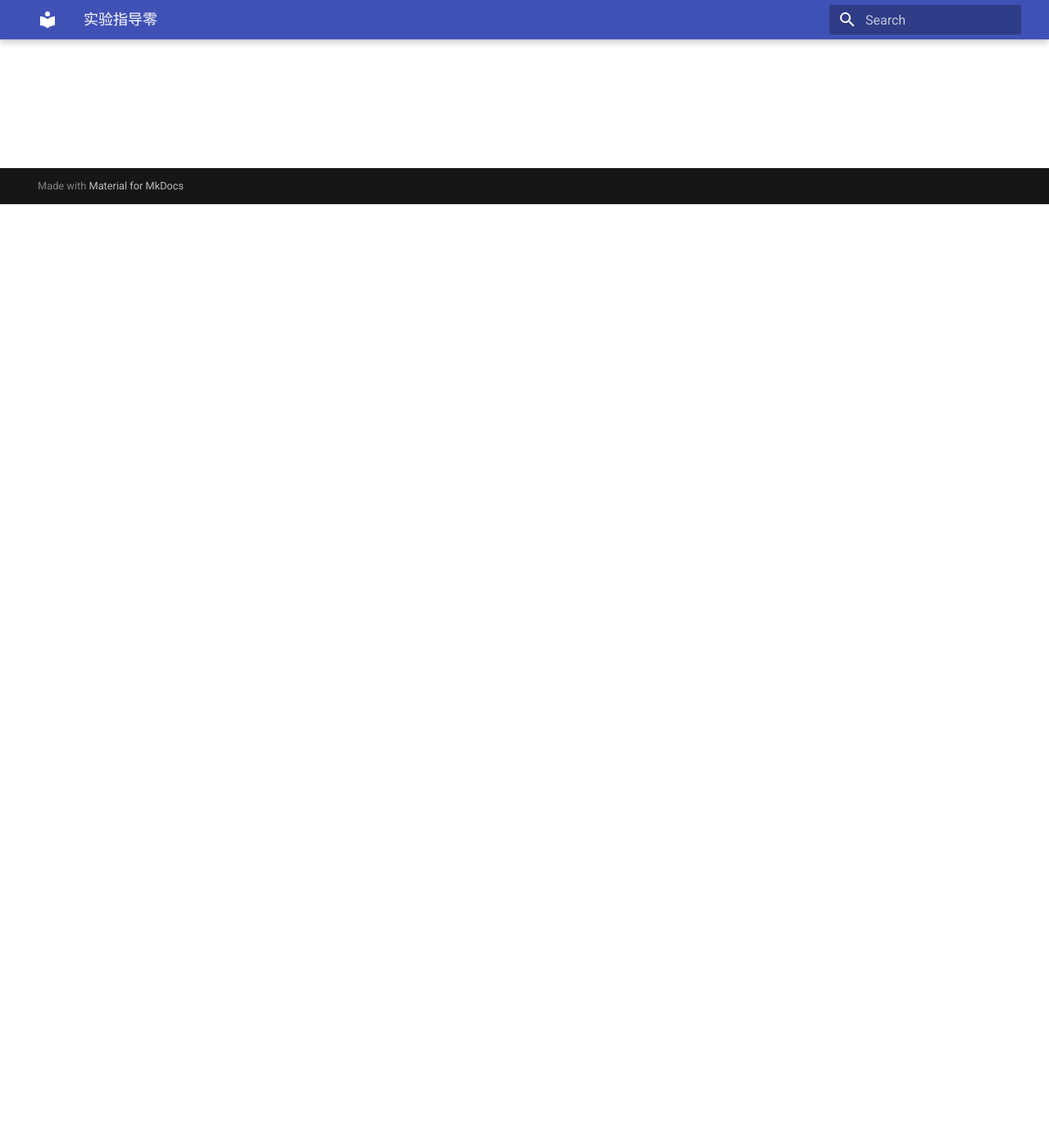
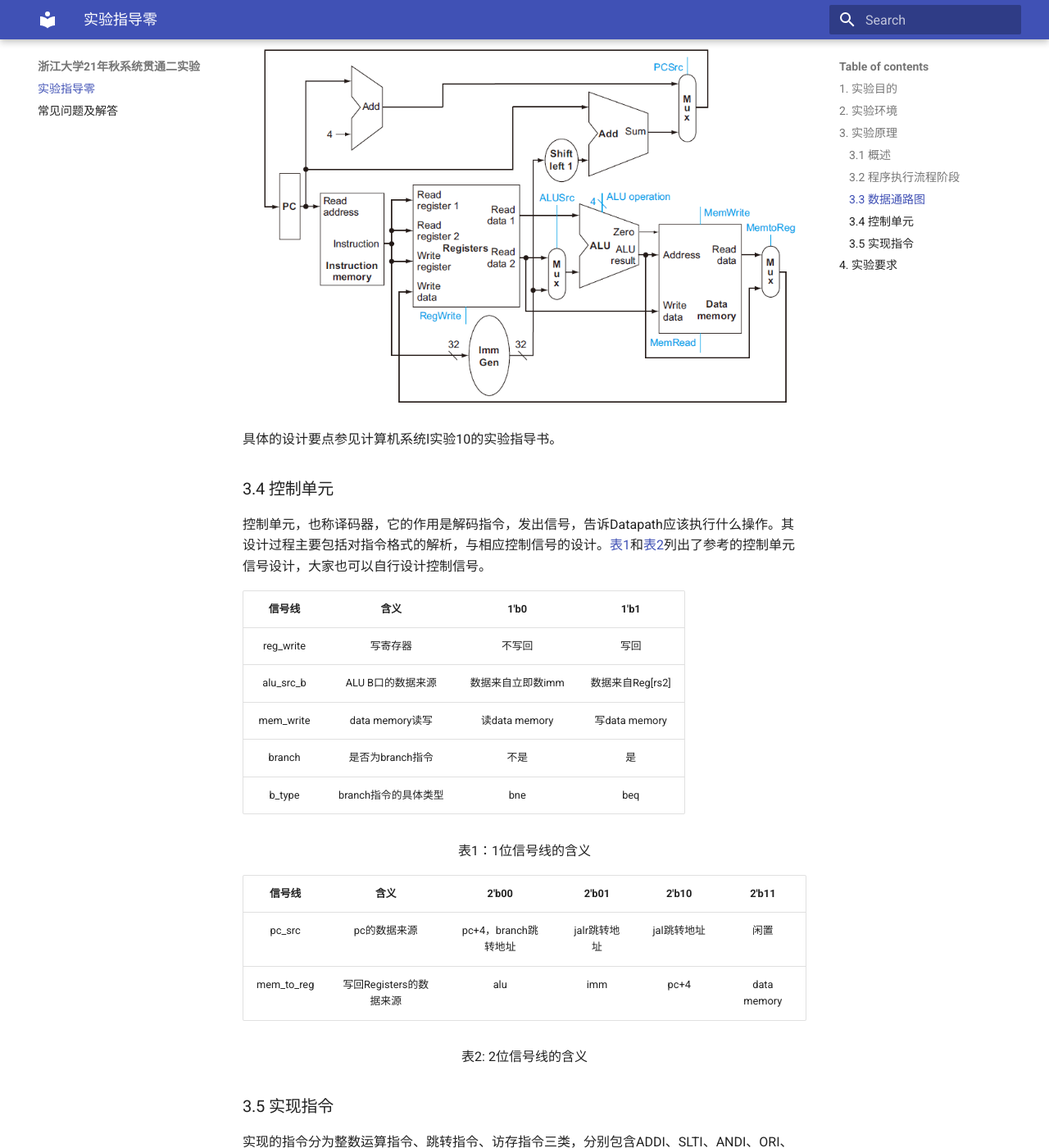
Before and after one commit to zhzh2001/ZJU-rv64os, an MkDocs documentation site: the page built from docs/lab0.md, in a window 1280 px wide and 1400 px high, scrolled down 1151 px. Shown: the whole window at 82% size. Built offline with MkDocs 1.6.1 and Material for MkDocs 9.7.7, drawn with Linux system fonts in a browser that asks for light colours; some of the changed text lies outside the part shown.

Commit message:
[update] lab0

```diff
--- a/docs/lab0.md
+++ b/docs/lab0.md
@@ -1 +1,90 @@
-# Lab 0:
+# 实验0 - CPU初步设计与程序执行过程
+
+## 1. 实验目的
+
+-   回顾单周期CPU数据通路与控制器设计过程
+
+-   回顾程序执行过程
+
+-   为之后搭建流水线CPU打下基础
+
+## 2. 实验环境
+
+-   **HDL**：Verilog、SystemVerilog
+
+-   **IDE**：Vivado
+
+-   **开发板**：NEXYS A7
+
+## 3. 实验原理
+
+### 3.1 概述
+
+单周期CPU主要特征是在一个周期内完成一条指令，也就意味着其CPI(cycle per instruction)是1。考虑到不同的指令都需要在一个周期内完成，因而单周期CPU时钟频率是以执行最慢的那条指令作为基准，这也是单周期CPU最大的缺陷之一。
+
+我们可以把单周期CPU分成数据通路和控制单元两个模块，本次实验将回顾这两个模块的设计与结合过程。
+
+### 3.2 程序执行流程阶段
+
+为了之后能和流水线CPU进行衔接，我们把单周期CPU数据通路划分成5个阶段（stage):
+
+1.  instruction fetch (IF)
+
+2.  instruction decode (ID)
+
+3.  execution (EX)
+
+4.  memory access (MEM)
+
+5.  register write back (WB)
+
+### 3.3 数据通路图
+
+![参考数据通路](pic/lab0-datapath.png)
+
+具体的设计要点参见计算机系统Ⅰ实验10的实验指导书。
+
+### 3.4 控制单元
+
+控制单元，也称译码器，它的作用是解码指令，发出信号，告诉Datapath应该执行什么操作。其设计过程主要包括对指令格式的解析，与相应控制信号的设计。[表1](#Table-1)和[表2](#Table-2)列出了参考的控制单元信号设计，大家也可以自行设计控制信号。
+
+<a name="Table-1"></a>
+
+| **信号线** | **含义** | **1'b0** | **1'b1** |
+| :---------: | :------------------: | :---------------: | :----------------: |
+| reg\_write  | 写寄存器            | 不写回           | 写回            |
+| alu\_src\_b | ALU B口的数据来源    | 数据来自立即数imm | 数据来自Reg\[rs2\] |
+| mem\_write  | data memory读写    | 读data memory    | 写data memory |
+| branch      | 是否为branch指令    | 不是             | 是             |
+| b\_type     | branch指令的具体类型 | bne             | beq           |
+
+<center>表1：1位信号线的含义</center>
+
+<a name="Table-2"></a>
+
+| **信号线** | **含义** | **2'b00** | **2'b01** | **2'b10** | **2'b11** |
+| :----------: | :---------------------: | :------------------: | :----------: | :---------: | :---------: |
+| pc\_src      | pc的数据来源            | pc+4，branch跳转地址 | jalr跳转地址 | jal跳转地址 | 闲置        |
+| mem\_to\_reg | 写回Registers的数据来源 | alu                  | imm          | pc+4        | data memory |
+
+<center>表2: 2位信号线的含义</center>
+
+<a name="Chapter-3.5"></a>
+
+### 3.5 实现指令
+
+实现的指令分为整数运算指令、跳转指令、访存指令三类，分别包含ADDI、SLTI、ANDI、ORI、LUI、ADD、SLT、AND、OR、SLL、JAL、BEQ、BNE、LW、SW。各指令详细格式与功能定义见计算机系统I实验10实验指导书。
+
+## 4. 实验要求
+
+-   复现32位单周期CPU数据通路设计，并通过仿真测试和上板验收
+
+-   实现 [**3.5**](#Chapter-3.5)中列出的指令：lw, sw, addi, bne 及 beq, jal, lui, add, slt, slti等指令
+
+-   完成实验报告：
+
+    -   阐述自己设计的CPU能够实现的指令，及其运行过程和功能描述
+
+    -   描述设计的数据通路，包括设计的主要模块部件，部件间连接通路
+
+    -   描述设计的控制器，包括数据通路中主要部件所需的控制信号，指令与控制信号间的译码过程
```
Also changed, not shown: docs/index.md (+1 -1 lines), docs/pic/lab0-datapath.png (added).
